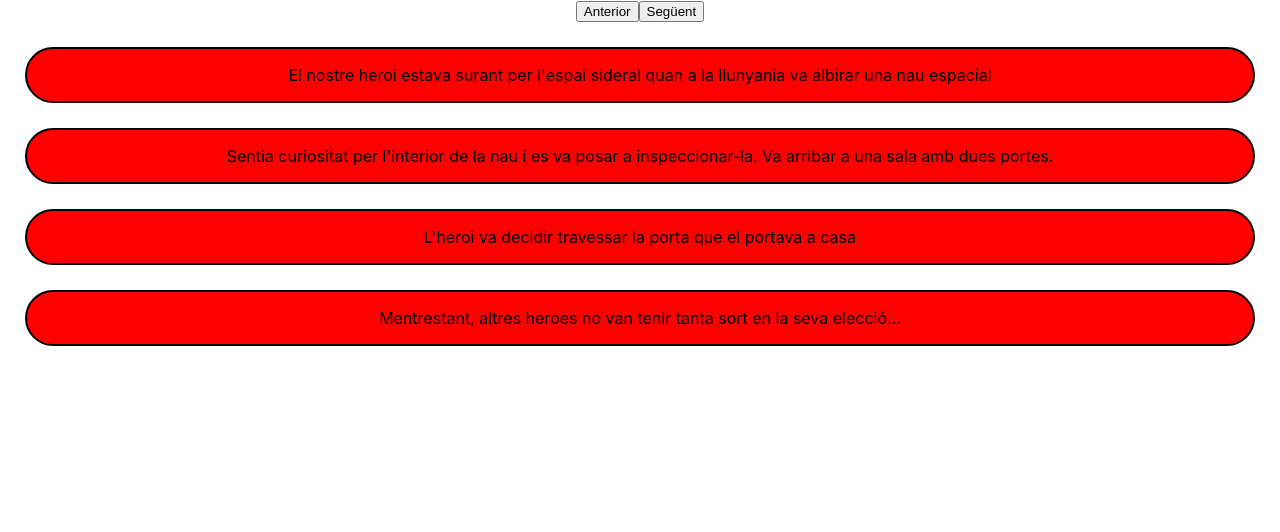
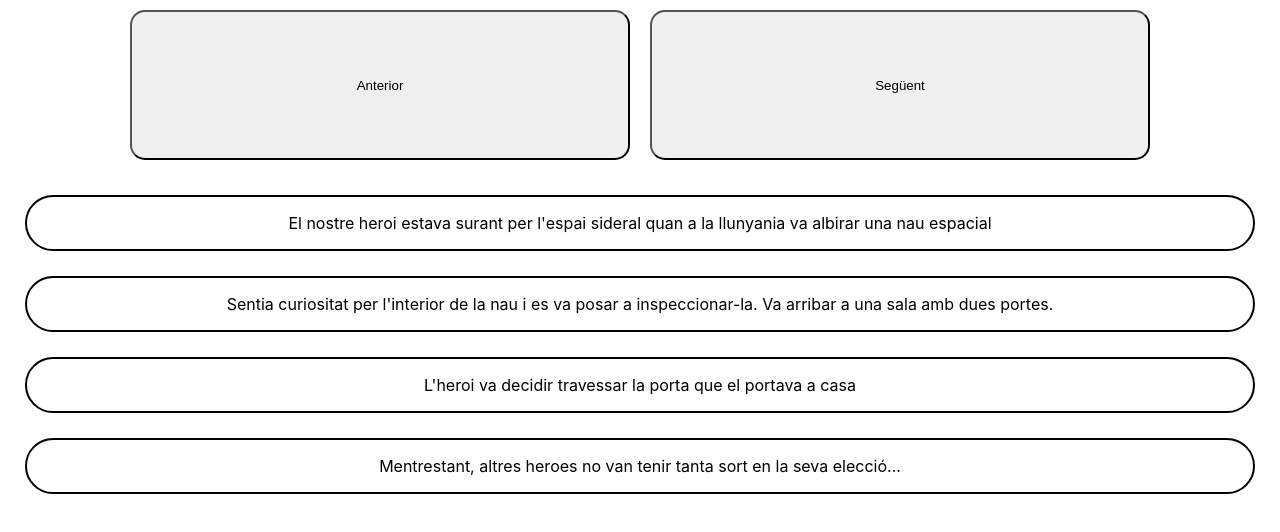
Before and after one commit to nuriagrinyo/sprint6, a React (Create React App) app: page / in a window 1280 px wide. Shown: the top 532 px of the page. Built offline with nearby package versions, Linux system fonts and the light colour scheme.

Commit message:
ex4 escenes pintades fet

```diff
--- a/src/App.js
+++ b/src/App.js
@@ -4,11 +4,10 @@ import './App.css';
 import React, {useState} from 'react';
 
 import Escena from './components/escena/escena';
+import { EscenaStyled, StyledButton } from './components/escena/escena.styled';
 
 //importar arxiu json que conté les dades
 import Dades from './dades.json'
-
-
 
 
 
@@ -25,10 +24,17 @@ function App() {
   });
 
 
+  //estat pintat de color vermell
   const [vermell, setVermell] = useState(false);
 
-  const canviarColor = () => {
+  const canviarVermell = () => {
     setVermell(true);
+  }
+
+
+  const [blanc, setBlanc] = useState (true);
+  const canviarBlanc = () => {
+    setBlanc(false);
   }
 
 
@@ -39,28 +45,34 @@ function App() {
     <div className="App">
 
 
-    <button onClick={canviarColor}>Anterior</button>
+      <StyledButton onClick={canviarVermell}> Anterior </StyledButton>
 
-    <button onClick={canviarColor}>Següent</button>
-
+      <StyledButton onClick={canviarBlanc}> Següent </StyledButton>
 
 
 
       <Escena
         frase = {escenes[0]}
-      vermell={vermell}
+        color = {vermell}
+
       />
 
       <Escena
         frase = {escenes[1]}
+        color = {vermell}
+
       />
 
       <Escena
         frase = {escenes[2]}
+        color = {vermell}
+
       />
 
       <Escena
         frase = {escenes[3]}
+        color = {vermell}
+
       />
 
 
--- a/src/components/escena/escena.js
+++ b/src/components/escena/escena.js
@@ -3,31 +3,22 @@ import React from "react";
 import { EscenaStyled } from "./escena.styled";
 
 
+export default function Escena(props) {
 
 
-export default function Escena(props) {
 
     return (
 
+        <div>
+
+                {props.color}
+
+            <EscenaStyled  fons = {props.color} >
 
 
-        <div>
+                {props.frase}
 
-
-
-                <EscenaStyled
-
-                fons={true}
-
-
-                >
-
-                    {props.vermell}
-
-                    {props.frase}
-
-                </EscenaStyled>
-
+            </EscenaStyled>
 
         </div>
 
--- a/src/components/escena/escena.styled.js
+++ b/src/components/escena/escena.styled.js
@@ -1,10 +1,22 @@
+import React from "react";
 import styled from "styled-components";
+
 
 
 export const EscenaStyled = styled.div`
     border: 2px solid black;
     border-radius: 40px;
     margin: 25px;
-    background-color: ${({ fons }) => fons ? 'red' : 'white'};
+    background-color: ${({fons}) => fons ? 'red' : 'white'};
 
 `;
+
+export const StyledButton = styled.button`
+
+    height: 150px;
+    width: 500px;
+    border-radius: 15px;
+    margin: 10px;
+
+
+`;
```
Lines whose indentation alone changed are shown as unchanged.
